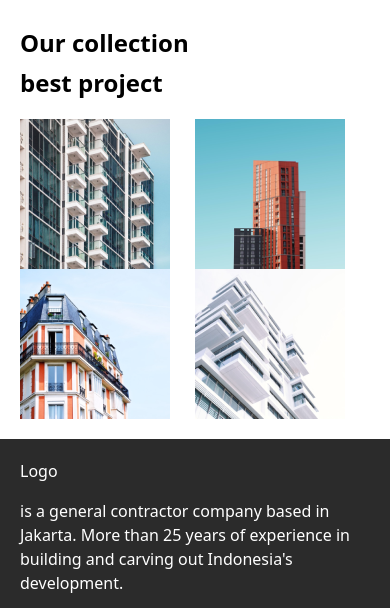
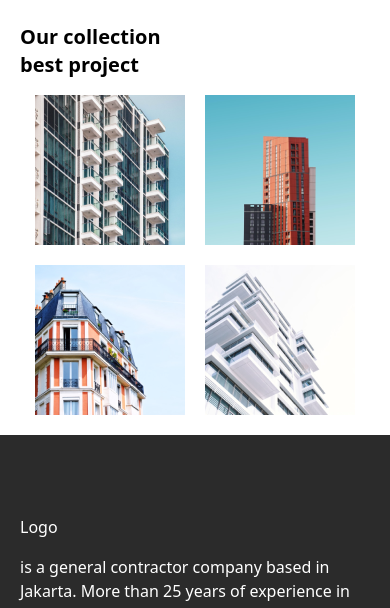
Before and after one commit to Techsavy-Maahir/Real-Estate-Landing-Page, a website: page index.html in a window 390 px wide. Shown: the part 5710-6318 px from the top of the page. Drawn offline with Linux system fonts and the light colour scheme.

Commit message:
Updated project images and improved responsiveness using <picture> tags

```diff
--- a/index.html
+++ b/index.html
@@ -304,23 +304,44 @@
 
   <!-- Projects Section -->
 
-  <section class="p-5 flex flex-col gap-4">
-    <h2 class="font-bold text-[24px] leading-[40px]">
-  Our collection <br>
-  best project
-</h2>
+  <section class="p-5 flex flex-col gap-4 max-w-[1200px] mx-auto">
+    <h2 class="font-bold text-[20px] sm:text-[24px] md:text-[32px] leading-[28px] sm:leading-[36px] md:leading-[40px]">
+      Our collection <br>
+      best project
+      </h2>
+        <div class="grid grid-cols-2 md:grid-cols-4 gap-5 max-w-[320px] md:max-w-[1200px] mx-auto">
+      <picture>
+  <source media="(min-width: 801px)" srcset="BigImgs/Big1.png" />
+  <source media="(max-width: 800px)" srcset="Projectsimgs/Img1.png" />
+  <img src="./Projectsimgs/Img1.png" alt="Project Image 1" class="w-full h-auto" />
+</picture>
 
-        <div class="grid grid-cols-2">
-          <img src="./Projectsimgs/Img1.png">
-          <img src="./Projectsimgs/img2.png">
-          <img src="./Projectsimgs/img3.png">
-          <img src="./Projectsimgs/img4.png">
+<picture>
+  <source media="(min-width: 801px)" srcset="BigImgs/Big2.png" />
+  <source media="(max-width: 800px)" srcset="Projectsimgs/Img2.png" />
+  <img src="./Projectsimgs/Img2.png" alt="Project Image 2" class="w-full h-auto" />
+</picture>
+
+<picture>
+  <source media="(min-width: 801px)" srcset="BigImgs/Big3.png" />
+  <source media="(max-width: 800px)" srcset="Projectsimgs/Img3.png" />
+  <img src="./Projectsimgs/Img3.png" alt="Project Image 3" class="w-full h-auto" />
+</picture>
+
+<picture>
+  <source media="(min-width: 801px)" srcset="BigImgs/Big4.png" />
+  <source media="(max-width: 800px)" srcset="Projectsimgs/Img4.png" />
+  <img src="./Projectsimgs/Img4.png" alt="Project Image 4" class="w-full h-auto" />
+</picture>
+
+
         </div>
   </section>
   </main>
 
-  <footer class="bg-[#2B2B2B] text-white p-5">
-   <div class="flex flex-col gap-4">
+  <footer class="bg-[#2B2B2B]">
+   <div class="mx-auto max-w-[1200px] bg-[#2B2B2B] text-white p-5 flex flex-col md:flex-row gap-[40px] md:gap-[140px] py-20">
+    <div class="flex flex-col gap-4 max-w-[550px]">
      <h2>Logo</h2>
     <p>is a general contractor company based in Jakarta. More than 25 years of experience in building and carving out Indonesia's development.</p>
     <div class="flex mt-4 gap-2">
@@ -345,6 +366,7 @@
     <p>License</p>
     </div>
    </div>
+   </div>
   </footer>
 </body>
 </html>
```
Also changed, not shown: BigImgs/Big1.png (added), BigImgs/Big2.png (added), BigImgs/Big3.png (added), BigImgs/Big4.png (added), src/output.css.
